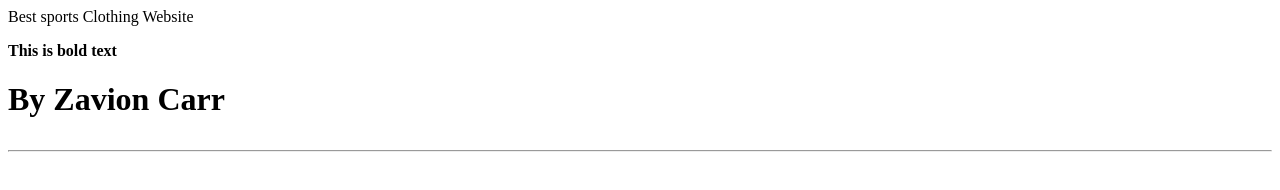
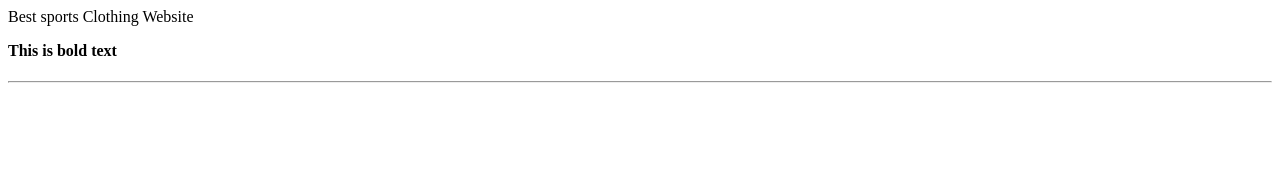
Before and after one commit to zavioncarr719/Sisyphus, a plain HTML site: page index.html in a window 1280 px wide. Drawn offline with Linux system fonts and the light colour scheme.

Commit message:
Update index.html

```diff
--- a/index.html
+++ b/index.html
@@ -4,5 +4,5 @@
   <b>This is bold text
 </body>
 </html>
-<h1 style= allign="right">By Zavion Carr</p>
+<h1 style= allign="right"<By Zavion Carr/p>
 <hr>
```
